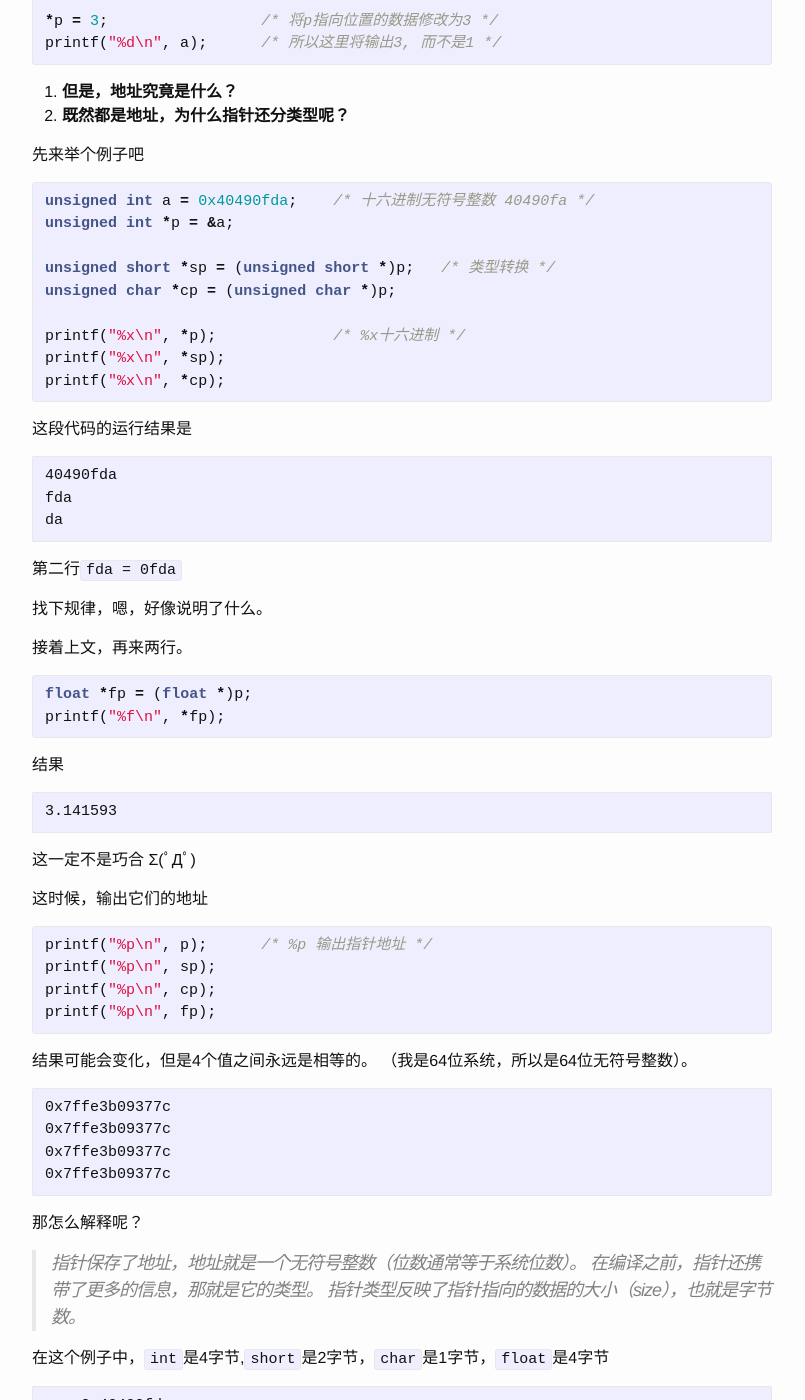
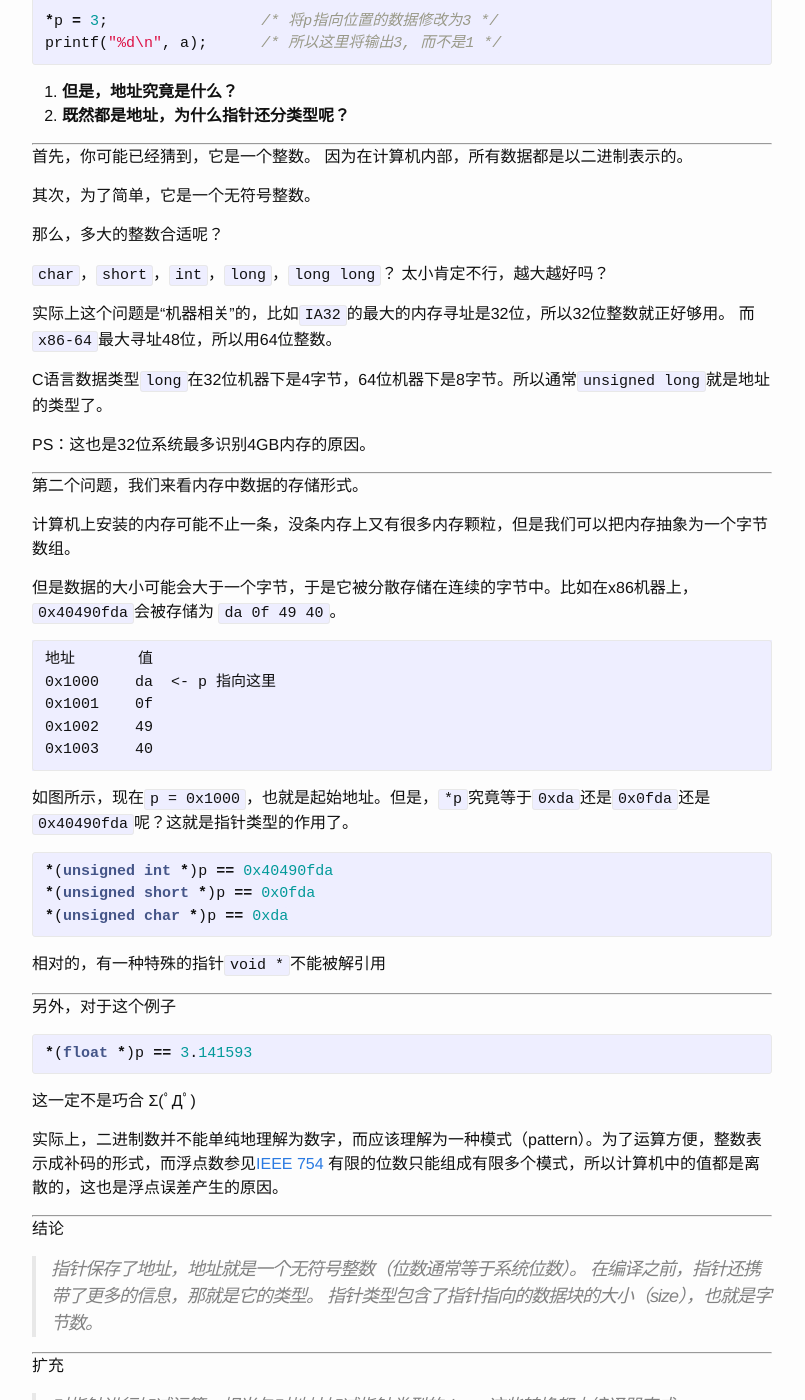
Before and after one commit to kaijchen/kaijchen.github.io, a Jekyll site: the page built from _posts/2016-04-30-begin-with-C-pointer.markdown, in a window 1280 px wide and 1400 px high, scrolled down 386 px. Shown: the whole window, without its empty margins (238-1043 px from the left). Built offline with Jekyll 4.4.1, drawn with Linux system fonts in a browser that asks for light colours; some of the changed text lies outside the part shown.

Commit message:
change post

```diff
--- a/_posts/2016-04-30-begin-with-C-pointer.markdown
+++ b/_posts/2016-04-30-begin-with-C-pointer.markdown
@@ -21,96 +21,75 @@ printf("%d\n", a);      /* 所以这里将输出3, 而不是1 */
 1. **但是，地址究竟是什么？**
 2. **既然都是地址，为什么指针还分类型呢？**
 
-先来举个例子吧
+---
+
+首先，你可能已经猜到，它是一个整数。
+因为在计算机内部，所有数据都是以二进制表示的。
+
+其次，为了简单，它是一个无符号整数。
+
+那么，多大的整数合适呢？
+
+`char`，`short`，`int`，`long`，`long long`？
+太小肯定不行，越大越好吗？
+
+实际上这个问题是“机器相关”的，比如`IA32`的最大的内存寻址是32位，所以32位整数就正好够用。
+而`x86-64`最大寻址48位，所以用64位整数。
+
+C语言数据类型`long`在32位机器下是4字节，64位机器下是8字节。所以通常`unsigned long`就是地址的类型了。
+
+PS：这也是32位系统最多识别4GB内存的原因。
+
+---
+
+第二个问题，我们来看内存中数据的存储形式。
+
+计算机上安装的内存可能不止一条，没条内存上又有很多内存颗粒，但是我们可以把内存抽象为一个字节数组。
+
+但是数据的大小可能会大于一个字节，于是它被分散存储在连续的字节中。比如在x86机器上，`0x40490fda`会被存储为
+`da 0f 49 40`。
+
+    地址       值
+    0x1000    da  <- p 指向这里
+    0x1001    0f
+    0x1002    49
+    0x1003    40
+
+如图所示，现在`p = 0x1000`，也就是起始地址。但是，`*p`究竟等于`0xda`还是`0x0fda`还是`0x40490fda`呢？这就是指针类型的作用了。
 
 {% highlight C %}
-unsigned int a = 0x40490fda;    /* 十六进制无符号整数 40490fa */
-unsigned int *p = &a;
-
-unsigned short *sp = (unsigned short *)p;   /* 类型转换 */
-unsigned char *cp = (unsigned char *)p;
-
-printf("%x\n", *p);             /* %x十六进制 */
-printf("%x\n", *sp);
-printf("%x\n", *cp);
+*(unsigned int *)p == 0x40490fda
+*(unsigned short *)p == 0x0fda
+*(unsigned char *)p == 0xda
 {% endhighlight %}
 
-这段代码的运行结果是
+相对的，有一种特殊的指针`void *`不能被解引用
 
-    40490fda
-    fda
-    da
+---
 
-第二行`fda = 0fda`
-
-找下规律，嗯，好像说明了什么。
-
-接着上文，再来两行。
+另外，对于这个例子
 
 {% highlight C %}
-float *fp = (float *)p;
-printf("%f\n", *fp);
+*(float *)p == 3.141593
 {% endhighlight %}
-
-结果
-
-    3.141593
 
 这一定不是巧合 Σ(ﾟДﾟ)
 
-这时候，输出它们的地址
+实际上，二进制数并不能单纯地理解为数字，而应该理解为一种模式（pattern）。为了运算方便，整数表示成补码的形式，而浮点数参见[IEEE 754](https://en.wikipedia.org/wiki/IEEE_754-1985)
+有限的位数只能组成有限多个模式，所以计算机中的值都是离散的，这也是浮点误差产生的原因。
 
-{% highlight C %}
-printf("%p\n", p);      /* %p 输出指针地址 */
-printf("%p\n", sp);
-printf("%p\n", cp);
-printf("%p\n", fp);
-{% endhighlight %}
+---
 
-结果可能会变化，但是4个值之间永远是相等的。
-（我是64位系统，所以是64位无符号整数）。
-
-    0x7ffe3b09377c
-    0x7ffe3b09377c
-    0x7ffe3b09377c
-    0x7ffe3b09377c
-
-那怎么解释呢？
+结论
 
 > 指针保存了地址，地址就是一个无符号整数（位数通常等于系统位数）。
 > 在编译之前，指针还携带了更多的信息，那就是它的类型。
-> 指针类型反映了指针指向的数据的大小（size），也就是字节数。
+> 指针类型包含了指针指向的数据块的大小（size），也就是字节数。
 
-在这个例子中，`int`是4字节,`short`是2字节，`char`是1字节，`float`是4字节
+---
+扩充
 
-    a = 0x40490fda
-
-`intel x86`以`little-endian`顺序存储数据，所以在内存中
-
-    da  <-  p,sp,cp,fp 都指向这里
-    0f
-    49
-    40
-
-`*p`取出4字节，`*sp`取出2字节，`*cp`取出1字节，就出现了上述现象。
-
-`*fp`也是4字节，二进制pattern按照一定规则被“翻译”成浮点数，参见[IEEE 754](https://en.wikipedia.org/wiki/IEEE_754-1985)
-
-> 对指针进行加减运算，相当与对地址加减size
-
-{% highlight C %}
-printf("%p\n", p);
-printf("%p\n", p + 1);
-printf("%p\n", sp + 1);
-printf("%p\n", cp + 1);
-{% endhighlight %}
-
-可以看到 `int *` 加了 4，`short *`加了2, `char *`加了1
-
-    0x7ffe3b09377c
-    0x7ffe3b093780
-    0x7ffe3b09377e
-    0x7ffe3b09377d
+> 对指针进行加减运算，相当与对地址加减指针类型的size，这些转换都由编译器完成
 
 最后，再贴一段代码，用来显示数据在内存中的形式。
 
```
Also changed, not shown: other parts of _posts/2016-04-30-begin-with-C-pointer.markdown (+0 -2 lines).
